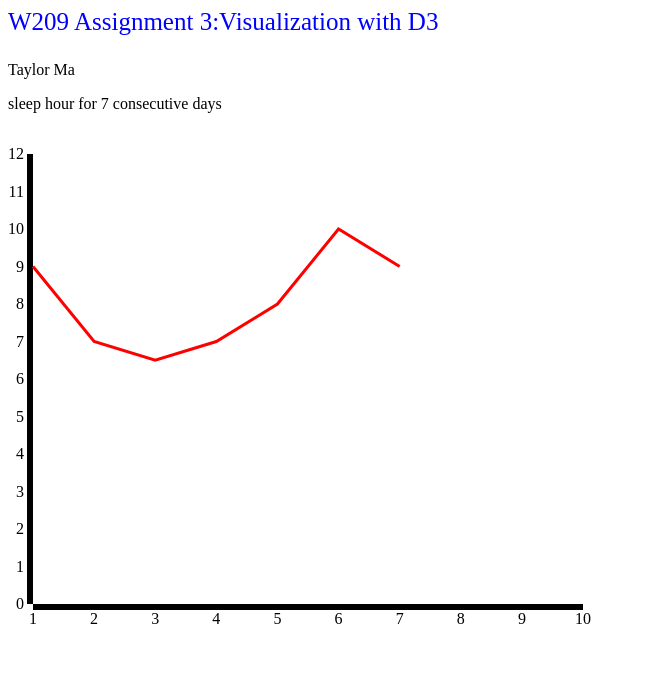
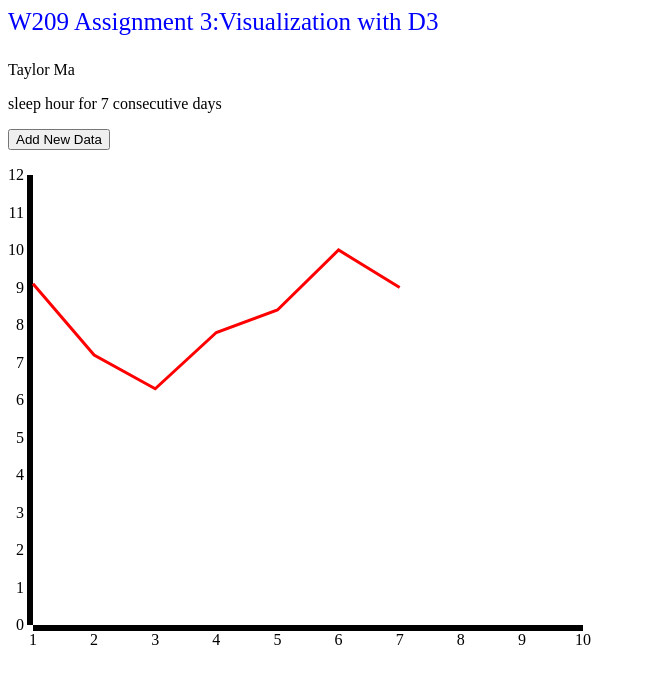
Before and after one commit to taylorma/w209_assignments, a plain HTML site: page hw3/index.html in a window 1280 px wide. Shown: the whole page, without its empty margins (0-646 px from the left). Drawn offline with nearby package versions, Linux system fonts and the light colour scheme.

Commit message:
add button update hw5

```diff
--- a/hw3/index.html
+++ b/hw3/index.html
@@ -8,25 +8,35 @@
 		<p>Taylor Ma</p>
 		<p>sleep hour for 7 consecutive days</p>
 	</div>
+
+	<!-- HW5 code start -->
+	<div id="option">
+    <input name="updateButton"
+                 type="button"
+                value="Add New Data"
+                onclick="updateData()" />
+	</div>
+	<!-- HW5 code end -->
+
 	<svg id="hw3Vis" width="1000" height="500"></svg>
 
 	<script src="http://d3js.org/d3.v3.min.js" charset="utf-8"></script>
 	<script type="text/javascript">
 		d3.select("p").style('color','blue').style('font-size','25px')
 		var data = [{
-		    "sleep_hour": "9",
+		    "sleep_hour": "9.1",
 		    "day": "1"
 		}, {
-		    "sleep_hour": "7",
+		    "sleep_hour": "7.2",
 		    "day": "2"
 		}, {
-		    "sleep_hour": "6.5",
+		    "sleep_hour": "6.3",
 		    "day": "3"
 		}, {
-		    "sleep_hour": "7",
+		    "sleep_hour": "7.8",
 		    "day": "4"
 		}, {
-		    "sleep_hour": "8",
+		    "sleep_hour": "8.4",
 		    "day": "5"
 		}, {
 		    "sleep_hour": "10",
@@ -52,14 +62,47 @@
 	    xAxis = d3.svg.axis().scale(xScale),
 		yAxis = d3.svg.axis().scale(yScale).orient("left");
 
-		var drawLine = d3.svg.line()
-			.x(function(d) {return xScale(d.day);})
-			.y(function(d) {return yScale(d.sleep_hour);});
+		function evalLine(mydata, color){
+			var drawLine = d3.svg.line()
+				.x(function(d) {return xScale(d.day);})
+				.y(function(d) {return yScale(d.sleep_hour);});
 
-		vis.append("svg:g").attr("transform", "translate(0," + (HEIGHT - 25) + ")").call(xAxis);
-		vis.append("svg:g").attr("transform", "translate(" + (MARGINS.left) + ",0)").call(yAxis);
-		vis.append('svg:path').attr('d', drawLine(data)).attr('stroke-width', 3).attr('stroke', 'red').attr('fill','none')
-		</script>
+			vis.append("svg:g").attr("transform", "translate(0," + (HEIGHT - 25) + ")").call(xAxis);
+			vis.append("svg:g").attr("transform", "translate(" + (MARGINS.left) + ",0)").call(yAxis);
+			vis.append('svg:path').attr('d', drawLine(mydata)).attr('stroke-width', 3).attr('stroke', color).attr('fill','none')
+		}
 
+		evalLine(data, 'red')
+	//HW5 code below
+		function updateData() {
+			var data_new = [{
+						    "sleep_hour": "5",
+						    "day": "1"
+						}, {
+						    "sleep_hour": "7",
+						    "day": "2"
+						}, {
+						    "sleep_hour": "7.5",
+						    "day": "3"
+						}, {
+						    "sleep_hour": "6",
+						    "day": "4"
+						}, {
+						    "sleep_hour": "5.5",
+						    "day": "5"
+						}, {
+						    "sleep_hour": "9",
+						    "day": "6"
+						}, {
+						    "sleep_hour": "8.5",
+						    "day": "7"
+						}];
+		    // Select the section we want to apply our changes to
+		    var vis = d3.select("#hw3Vis").transition();
+	        vis.select("path")   // change the line
+	            .duration(750)
+				.attr('d', evalLine(data_new,'green'));
+		}
+	</script>
 </body>
 </html>
```
